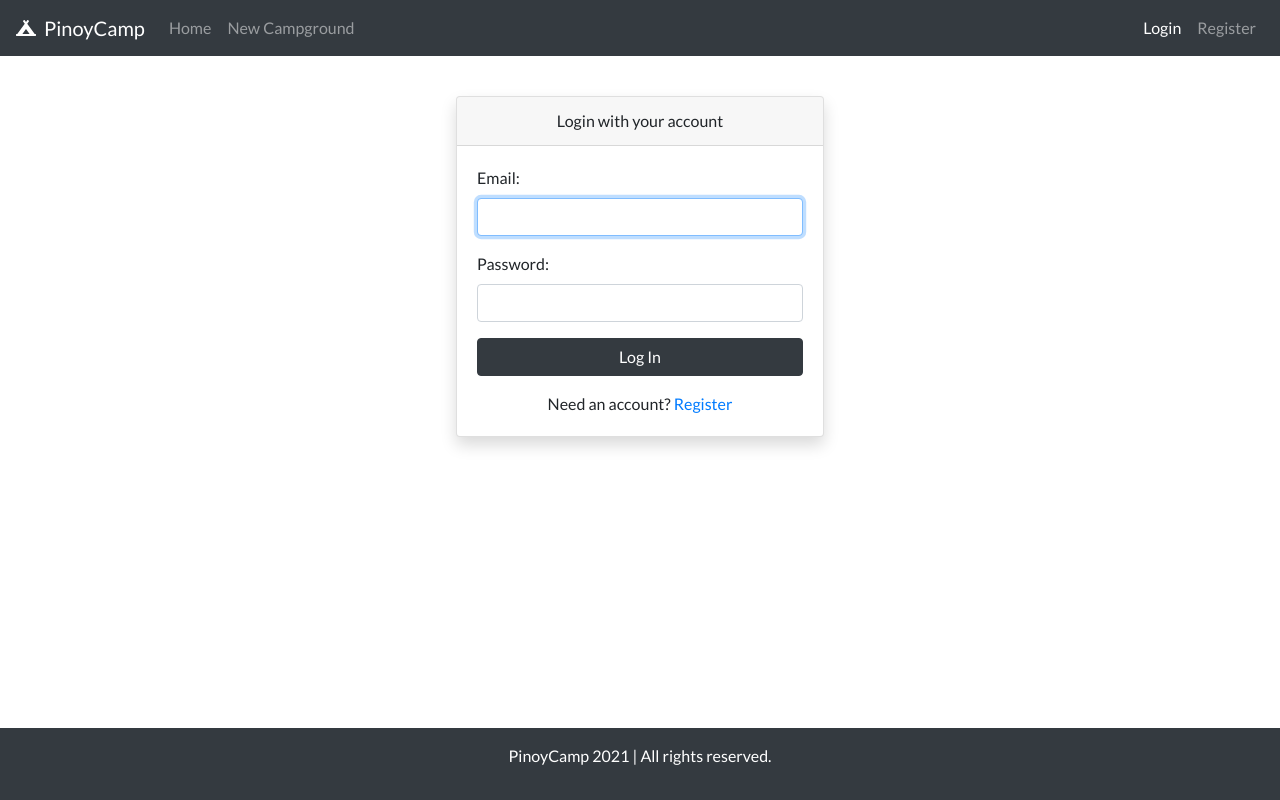
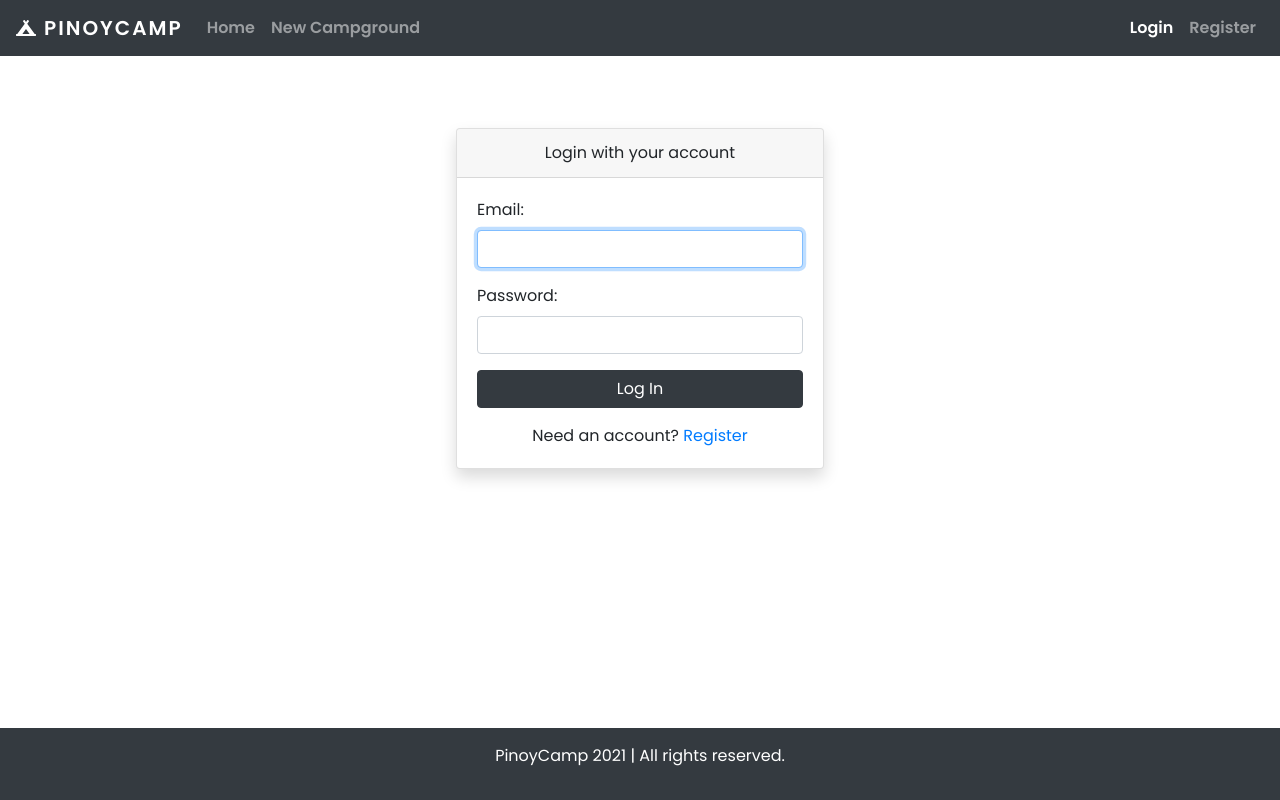
Before and after one commit to Mwaaark/pinoycamp-frontend, a React (Create React App) app: page /login in a window 1280 px wide. Built offline with nearby package versions, Linux system fonts and the light colour scheme.

Commit message:
adjust styles on index and navbar

```diff
--- a/src/components/campgrounds/Campground.js
+++ b/src/components/campgrounds/Campground.js
@@ -164,11 +164,7 @@ export default function Campground({
           <div className="mapbox-sidebar">
             Longitude: {lng} | Latitude: {lat} | Zoom: {zoom}
           </div>
-          <div
-            ref={mapContainer}
-            className="map-container"
-            style={{ height: "15rem" }}
-          />
+          <div ref={mapContainer} className="map-container mapbox-wrapper" />
         </Card>
         <Reviews />
       </Col>
--- a/src/components/campgrounds/CampgroundItem.js
+++ b/src/components/campgrounds/CampgroundItem.js
@@ -1,6 +1,7 @@
 import React from "react";
 import { Link } from "react-router-dom";
 import { Card, Col } from "react-bootstrap";
+import { FaLongArrowAltRight } from "react-icons/fa";
 import Moment from "react-moment";
 import "moment-timezone";
 
@@ -23,11 +24,18 @@ export default function CampgroundItem({
       <Card className="shadow h-100">
         <Card.Img variant="top" src={imgSrc} alt={title} />
         <Card.Body>
-          <Card.Title>{title}</Card.Title>
-          <Card.Subtitle className="mb-2 text-muted">{location}</Card.Subtitle>
-          <Card.Text className="text-truncate">{description}</Card.Text>
-          <Link to={`/campgrounds/${id}`} className="btn btn-outline-dark">
-            View Details
+          <Card.Subtitle className="mb-2 text-muted text-uppercase ">
+            {location}
+          </Card.Subtitle>
+          <Card.Title className="font-weight-bold">{title}</Card.Title>
+          <Card.Text className="text-muted desc-truncated">
+            {description}
+          </Card.Text>
+          <Link
+            to={`/campgrounds/${id}`}
+            className="text-uppercase font-weight-bold letter-spacing-wider"
+          >
+            Read More <FaLongArrowAltRight className="mb-1" />
           </Link>
         </Card.Body>
         <Card.Footer>
--- a/src/components/campgrounds/CampgroundList.js
+++ b/src/components/campgrounds/CampgroundList.js
@@ -4,10 +4,16 @@ import CampgroundItem from "./CampgroundItem";
 
 export default function CampgroundList({ items }) {
   return (
-    <Row>
-      {items.map(({ _id, ...otherItemProps }) => (
-        <CampgroundItem key={_id} id={_id} {...otherItemProps} />
-      ))}
-    </Row>
+    <>
+      <p className="text-primary font-weight-bolder text-uppercase letter-spacing-wider mb-1">
+        Experiences from around the Philippines
+      </p>
+      <h3 className="font-weight-bolder">All Campgrounds</h3>
+      <Row>
+        {items.map(({ _id, ...otherItemProps }) => (
+          <CampgroundItem key={_id} id={_id} {...otherItemProps} />
+        ))}
+      </Row>
+    </>
   );
 }
--- a/src/components/layout/Layout.js
+++ b/src/components/layout/Layout.js
@@ -6,7 +6,7 @@ export default function Layout({ children }) {
   return (
     <>
       <MainNavigation />
-      <main className="py-5">{children}</main>
+      <main className="py-2 py-md-5 ">{children}</main>
       <Footer />
     </>
   );
--- a/src/components/layout/MainNavigation.js
+++ b/src/components/layout/MainNavigation.js
@@ -26,7 +26,7 @@ export default function MainNavigation() {
         variant="dark"
         expand="md"
         expanded={expanded}
-        className="px-3"
+        className="px-3 font-weight-bold"
         fixed="top"
       >
         <Navbar.Brand
@@ -37,14 +37,14 @@ export default function MainNavigation() {
           exact
         >
           <FaCampground className="mr-2" />
-          PinoyCamp
+          <span className="text-uppercase letter-spacing-wider">PinoyCamp</span>
         </Navbar.Brand>
         <Navbar.Toggle
           aria-controls="basic-navbar-nav"
           onClick={() => setExpanded(expanded ? false : "expanded")}
         />
         <Navbar.Collapse id="basic-navbar-nav">
-          <Nav className="mr-auto">
+          <Nav className="mr-auto ">
             <Nav.Link
               as={NavLink}
               to="/campgrounds"
--- a/src/index.css
+++ b/src/index.css
@@ -1,4 +1,4 @@
-@import url("https://fonts.googleapis.com/css2?family=Lato:wght@300;400;700&display=swap");
+@import url("https://fonts.googleapis.com/css2?family=Poppins:wght@200;400;600&display=swap");
 
 html,
 body {
@@ -6,14 +6,30 @@ body {
 }
 
 body {
-  font-family: "Lato", sans-serif;
-  padding-top: 3rem;
+  font-family: "Poppins", sans-serif;
+  padding-top: 5rem;
 }
 
 #root {
   display: flex;
   flex-direction: column;
   min-height: 100%;
+}
+
+.letter-spacing-wider {
+  letter-spacing: 0.1em;
+}
+
+.desc-truncated {
+  -webkit-line-clamp: 3;
+  overflow: hidden;
+  text-overflow: ellipsis;
+  display: -webkit-box;
+  -webkit-box-orient: vertical;
+}
+
+.mapbox-wrapper {
+  height: 15rem;
 }
 
 .mapbox-sidebar {
```
